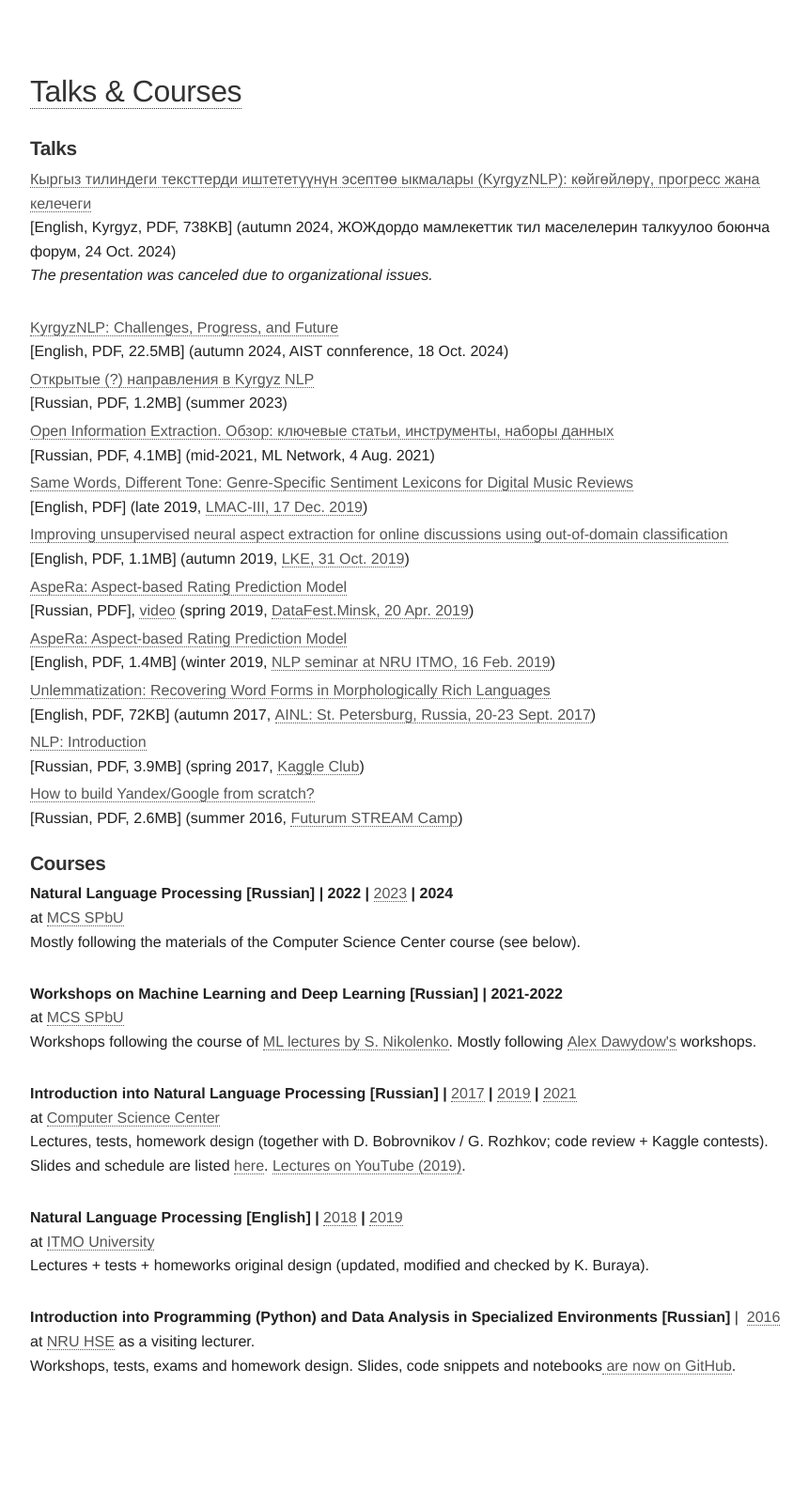
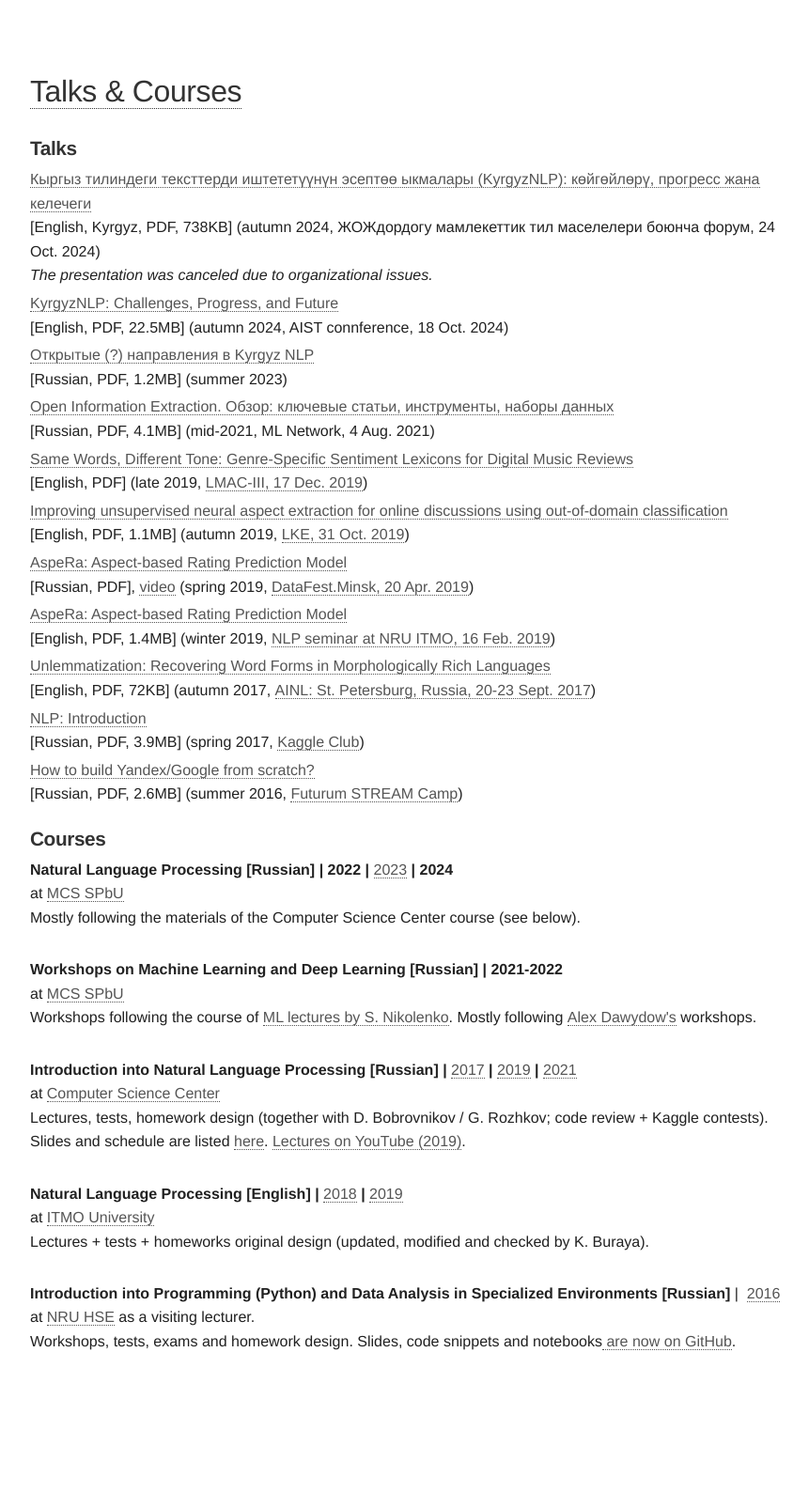
Before and after one commit to alexeyev/alexeyev.github.io, a Jekyll site: the page built from blahblahblah.html, in a window 1280 px wide. Shown: the whole page at 94% size, without its empty margins (208-1069 px from the left). Built offline with Jekyll 4.4.1, drawn with Linux system fonts in a browser that asks for light colours; after the commit the page ends 1562 px from its top, so only the background shows below that.

Commit message:
Update blahblahblah.html

```diff
--- a/blahblahblah.html
+++ b/blahblahblah.html
@@ -21,9 +21,9 @@ description: Lists of public talks and courses by Anton Alekseev. Links to the a
 	<li><b><a href="/pdf/kyrgyz-language-forum-slides-2024.pdf">
 		Кыргыз тилиндеги тексттерди иштететүүнүн эсептөө ыкмалары (KyrgyzNLP): көйгөйлөрү, прогресс жана келечеги</a></b>
 		<br/>[English, Kyrgyz, PDF, 738KB]
-		(autumn 2024, ЖОЖдордо мамлекеттик тил маселелерин талкуулоо боюнча форум, 24 Oct. 2024)<br/>
+		(autumn 2024, ЖОЖдордогу мамлекеттик тил маселелери боюнча форум, 24 Oct. 2024)<br/>
 		<i>The presentation was canceled due to organizational issues.</i>
-		<br/><br/>
+		<br/>
 	<li><b><a href="/pdf/kyrgyz-nlp-slides_2024.pdf">
 		KyrgyzNLP: Challenges, Progress, and Future</a></b>
 		<br/>[English, PDF, 22.5MB]
```
